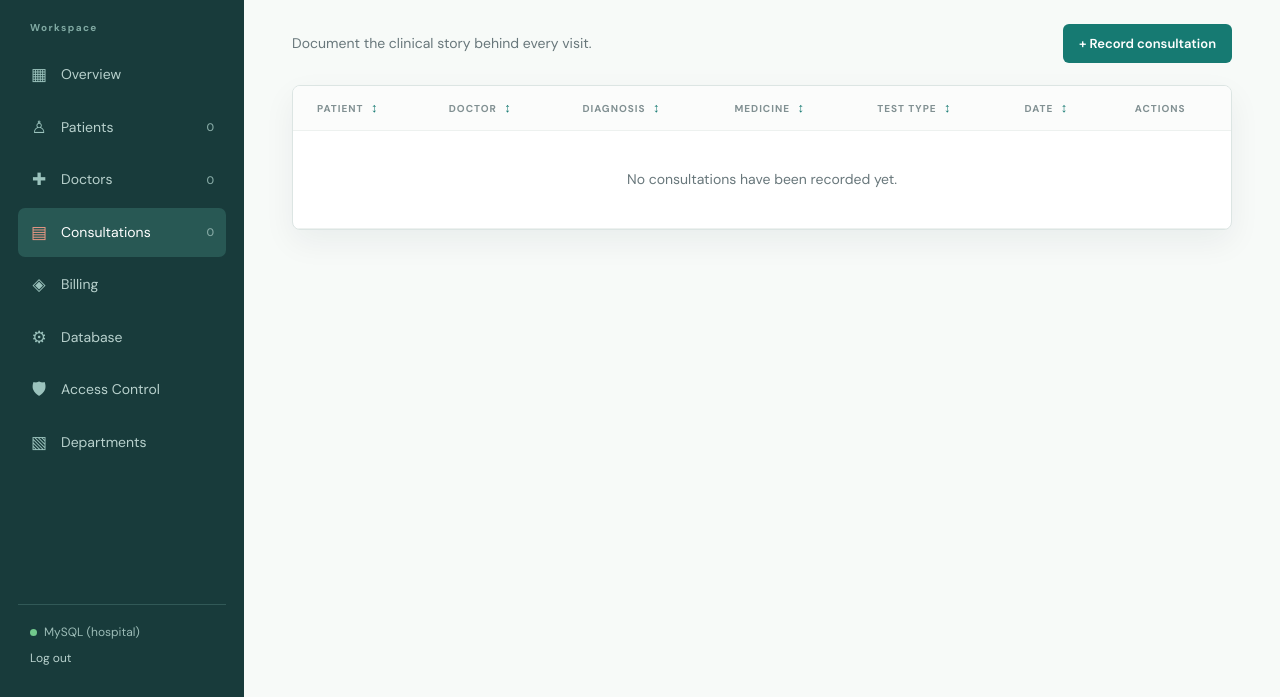
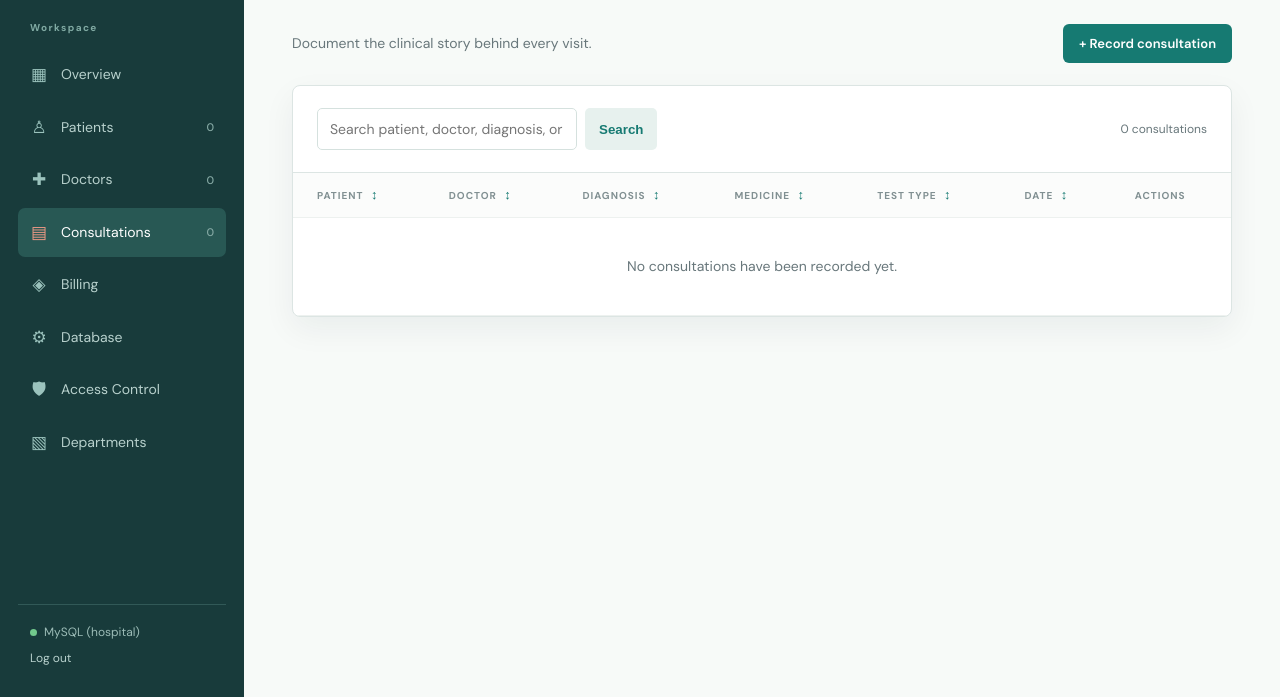
Before and after one commit to termuxBash/HospitalManagement, a Flask app: page /consultations in a window 1280 px wide. Shown: the part 103-800 px from the top of the page. Run offline with Flask 3, Linux system fonts and the light colour scheme; the visitor is signed in with stand-in values (Sample User, id 1); data that the repository does not hold is empty.

Commit message:
feat: Add search functionality to doctors, consultations, and billing pages

```diff
--- a/app.py
+++ b/app.py
@@ -722,12 +722,17 @@ def edit_patient(patient_id):
 
 @app.route("/doctors")
 def doctors():
+    search = request.args.get("q", "").strip()
+    like = f"%{search}%"
     records = fetch_all(
         '''SELECT d.*, dept."Name" AS department_name
            FROM "Doctor" d LEFT JOIN "Department" dept ON dept."ID" = d."Department"
-           ORDER BY d."ID" DESC'''
+           WHERE d."Name" LIKE ? OR d."Type" LIKE ? OR d."Email" LIKE ?
+             OR d."PhoneNo" LIKE ? OR dept."Name" LIKE ?
+           ORDER BY d."ID" DESC''',
+        (like, like, like, like, like),
     )
-    return render_template("doctors.html", records=records)
+    return render_template("doctors.html", records=records, search=search)
 
 
 @app.route("/doctors/new", methods=("GET", "POST"))
@@ -770,14 +775,34 @@ def edit_doctor(doctor_id):
 
 @app.route("/consultations")
 def consultations():
+    search = request.args.get("q", "").strip()
+    patient_id = request.args.get("patient_id", type=int)
+    like = f"%{search}%"
+    filters = [
+        '''(p."Name" LIKE ? OR d."Name" LIKE ? OR c."Diagnosis" LIKE ?
+            OR c."Medicine" LIKE ? OR c."TestType" LIKE ?)'''
+    ]
+    parameters = [like, like, like, like, like]
+    if patient_id is not None:
+        filters.append('c."PatientID" = ?')
+        parameters.append(patient_id)
     records = fetch_all(
         '''SELECT c.*, p."Name" AS patient, d."Name" AS doctor
            FROM "Consultation" c
            JOIN "Patient" p ON p."ID" = c."PatientID"
            JOIN "Doctor" d ON d."ID" = c."DoctorID"
-           ORDER BY p."Name", c."ID" DESC'''
+           WHERE ''' + " AND ".join(filters) + '''
+           ORDER BY p."Name", c."ID" DESC''',
+        parameters,
     )
-    return render_template("consultations.html", groups=grouped_by_patient(records))
+    groups = grouped_by_patient(records)
+    return render_template(
+        "consultations.html",
+        groups=groups,
+        result_count=len(records),
+        search=search,
+        patient_id=patient_id,
+    )
 
 
 @app.route("/consultations/new", methods=("GET", "POST"))
@@ -820,15 +845,27 @@ def edit_consultation(consultation_id):
 
 @app.route("/billing")
 def billing():
+    search = request.args.get("q", "").strip()
+    like = f"%{search}%"
     records = fetch_all(
         '''SELECT b.*, p."Name" AS patient, d."Name" AS doctor
            FROM "Billing" b
            LEFT JOIN "Consultation" c ON c."ID" = b."ConsultationID"
            LEFT JOIN "Patient" p ON p."ID" = c."PatientID"
            LEFT JOIN "Doctor" d ON d."ID" = b."DoctorID"
-           ORDER BY p."Name", b."TransactionID" DESC'''
+           WHERE CAST(b."TransactionID" AS CHAR) LIKE ?
+              OR CAST(b."ConsultationID" AS CHAR) LIKE ?
+              OR p."Name" LIKE ? OR d."Name" LIKE ?
+           ORDER BY p."Name", b."TransactionID" DESC''',
+        (like, like, like, like),
     )
-    return render_template("billing.html", groups=grouped_by_patient(records))
+    groups = grouped_by_patient(records)
+    return render_template(
+        "billing.html",
+        groups=groups,
+        result_count=len(records),
+        search=search,
+    )
 
 
 @app.route("/billing/new", methods=("GET", "POST"))
--- a/templates/consultation_form.html
+++ b/templates/consultation_form.html
@@ -16,14 +16,14 @@ if editing else 'Record consultation' }}{% endblock %} {% block content %}
       <label>Patient<select name="patient_id" required autofocus>
           <option value="">Select patient</option>
           {% for p in patients %}
-          <option value="{{ p.ID }}" {% if record and record.PatientID=""="p.ID" %}selected{% endif %}>
+          <option value="{{ p.ID }}" {% if record and record.PatientID == p.ID %}selected{% endif %}>
             {{ p.Name }} · {{ p.PhoneNo }}
           </option>
           {% endfor %}
         </select></label><label>Doctor<select name="doctor_id" required>
           <option value="">Select doctor</option>
           {% for d in doctors %}
-          <option value="{{ d.ID }}" {% if record and record.DoctorID=""="d.ID" %}selected{% endif %}>
+          <option value="{{ d.ID }}" {% if record and record.DoctorID == d.ID %}selected{% endif %}>
             {{ d.Name }} · {{ d.Type or 'Staff' }}
           </option>
           {% endfor %}
--- a/templates/consultations.html
+++ b/templates/consultations.html
@@ -4,6 +4,14 @@
         href="{{ url_for('new_consultation') }}">+ Record consultation</a>
 </div>
 <section class="panel">
+    <div class="toolbar">
+        <form class="search" method="get">
+            {% if patient_id %}<input type="hidden" name="patient_id" value="{{ patient_id }}">{% endif %}
+            <input name="q" value="{{ search }}" placeholder="Search patient, doctor, diagnosis, or medicine">
+            <button type="submit">Search</button>
+        </form>
+        <span class="result-count">{{ result_count }} consultation{{ '' if result_count == 1 else 's' }}</span>
+    </div>
     <div class="table-wrap">
         <table class="sortable-table tree-table">
             <thead>
--- a/templates/patients.html
+++ b/templates/patients.html
@@ -27,7 +27,10 @@
                     <td>{{ r.PhoneNo }}</td>
                     <td>{{ r.City }}</td>
                     <td>{{ r.birthdate or '—' }}</td>
-                    <td><a class="text-link" href="{{ url_for('edit_patient', patient_id=r.ID) }}">Edit</a></td>
+                    <td>
+                        <a class="text-link" href="{{ url_for('consultations', patient_id=r.ID) }}">Consultations</a>
+                        <a class="text-link" href="{{ url_for('edit_patient', patient_id=r.ID) }}">Edit</a>
+                    </td>
                 </tr>{% else %}<tr>
                     <td colspan="6" class="empty">No patients match this search.</td>
                 </tr>{% endfor %}</tbody>
```
Also changed, not shown: templates/billing.html (+7 -0 lines), templates/doctors.html (+7 -0 lines), hospital1.db.
